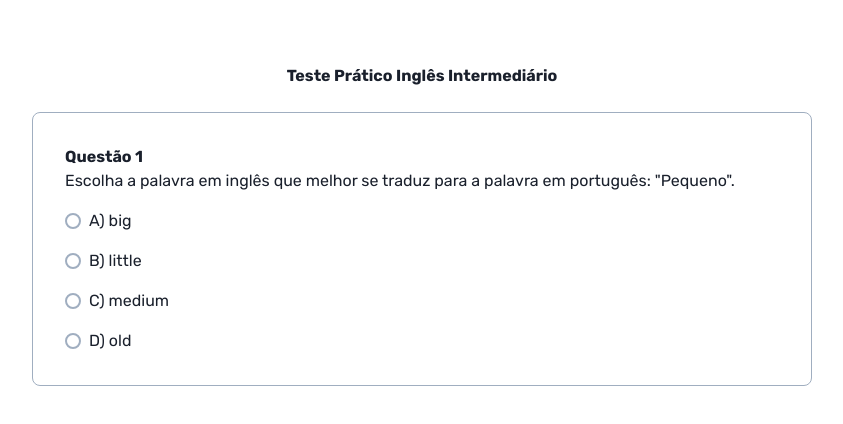
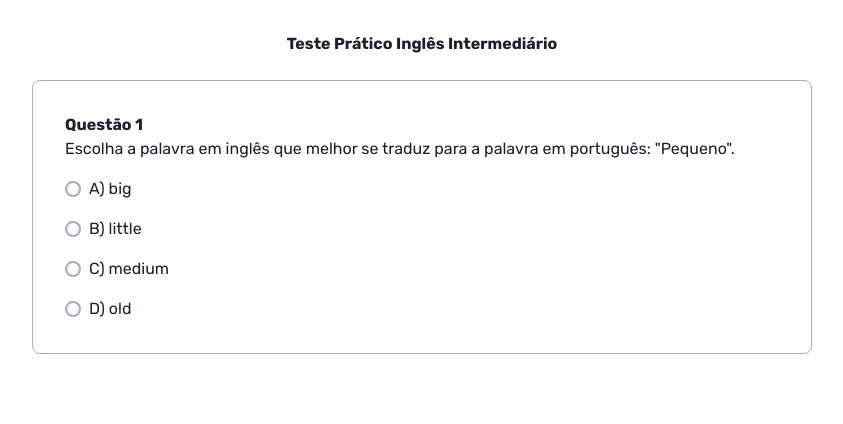
Before and after one commit to ff030898/front-sigep, a Next.js app: page /question in a window 1280 px wide. Shown: the top 424 px of the page, without its empty margins (218-1061 px from the left). Built offline with nearby package versions, Linux system fonts and the light colour scheme.

Commit message:
Ajustes Question

```diff
--- a/src/app/question/page.tsx
+++ b/src/app/question/page.tsx
@@ -22,7 +22,7 @@ export default function Question() {
   return (
     <Container display='flex' alignItems='center' justifyContent='center'>
 
-      <Stack spacing={2} m={16}>
+      <Stack spacing={2} m={8}>
 
         <Box marginBottom={4}>
           <Heading size="3" textAlign='center'>Teste Prático Inglês Intermediário</Heading>
```
